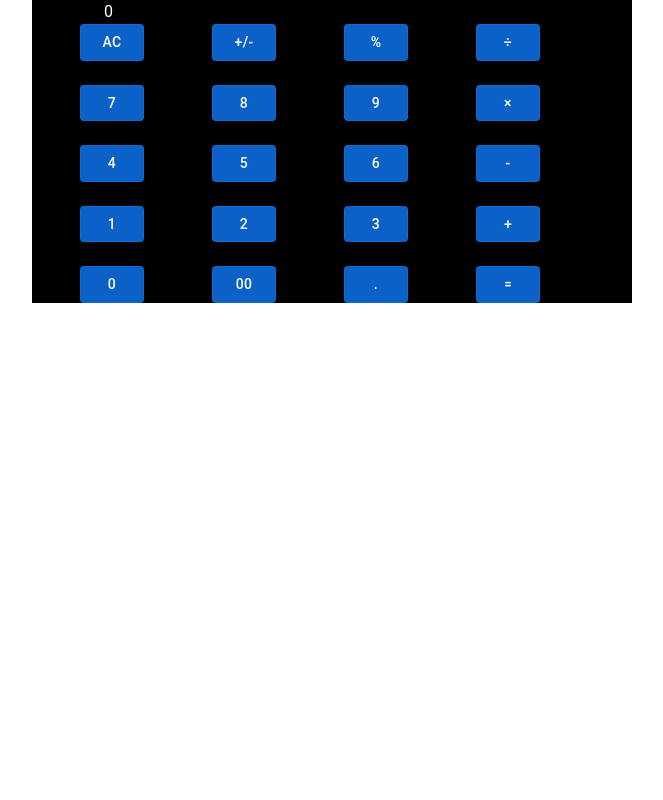
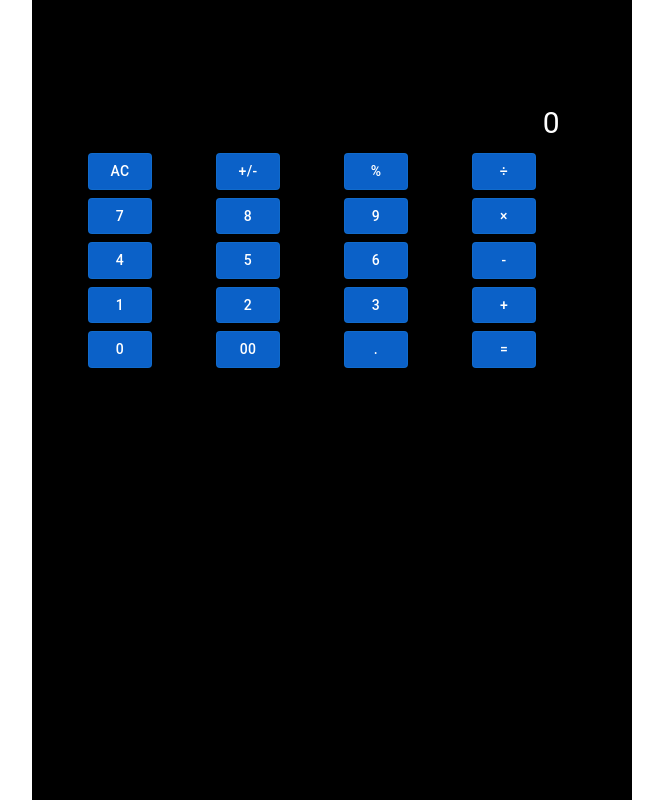
Before and after one commit to mixnuts07/Calculator, a React (Create React App) app: page / in a window 1280 px wide. Shown: the whole page, without its empty margins (308-971 px from the left). Built offline with nearby package versions, Linux system fonts and the light colour scheme.

Commit message:
いったん終わり。残りやること：＋以外の機能追加、UI設計

```diff
--- a/src/App.tsx
+++ b/src/App.tsx
@@ -15,7 +15,7 @@ function App() {
         <Container
           component="main"
           maxWidth="sm"
-          sx={{ backgroundColor: "rgb(00,00,00)" }}
+          sx={{ backgroundColor: "rgb(00,00,00)", height: "100vh" }}
         >
           <CalcButton />
         </Container>
--- a/src/components/CalcButton.tsx
+++ b/src/components/CalcButton.tsx
@@ -4,12 +4,24 @@ import Button from "@mui/material/Button";
 import Container from "@mui/material/Container";
 import Grid from "@mui/material/Grid";
 import Typography from "@mui/material/Typography";
+import "./button.css";
 
 const OutputCalc = ({ output }) => {
   return (
     <>
-      <Container component="div">
-        <Typography component="h2" sx={{ color: "rgb(255,255,255)" }}>
+      <Container
+        component="div"
+        maxWidth="sm"
+        sx={{ paddingTop: "100px", paddingRight: "40px" }}
+      >
+        <Typography
+          component="h2"
+          sx={{
+            color: "rgb(255,255,255)",
+            textAlign: "right",
+            fontSize: "30px",
+          }}
+        >
           {output}
         </Typography>
       </Container>
@@ -42,14 +54,14 @@ const CalcButton = () => {
     { id: 19, symbol: "=", func: true },
   ];
   const [output, setOutput] = useState<number | string>(0);
-  const inputNumber = (number) => {
+  const Input = (number) => {
     setOutput(() => Number(String(output) + String(number)));
   };
-  const addNumber = () => {
+  const Add = () => {
     setTmpNumber(Number(output));
     setOutput("+");
   };
-  const displayResult = () => {
+  const Result = () => {
     setOutput(() => tmpNumber + Number(output));
     setTmpNumber(0);
   };
@@ -60,7 +72,12 @@ const CalcButton = () => {
   return (
     <Container component="main" maxWidth="sm">
       <OutputCalc output={output} />
-      <Grid container rowSpacing={3} columnSpacing={{ xs: 1, sm: 1, md: 3 }}>
+      <Grid
+        container
+        rowSpacing={1}
+        columnSpacing={1}
+        sx={{ margin: "0 auto" }}
+      >
         {numbers.map((number) => {
           return (
             <Grid item sm={3}>
@@ -68,11 +85,7 @@ const CalcButton = () => {
                 <Button
                   variant="outlined"
                   key={number.id}
-                  onClick={
-                    number.symbol === "+"
-                      ? () => addNumber()
-                      : () => displayResult()
-                  }
+                  onClick={number.symbol === "+" ? () => Add() : () => Result()}
                   sx={{
                     backgroundColor: "rgba(14, 122, 250, 0.8)",
                     color: "rgb(255,255,255)",
@@ -82,9 +95,10 @@ const CalcButton = () => {
                 </Button>
               ) : (
                 <Button
+                  className="glow-on-hover"
                   variant="outlined"
                   key={number.id}
-                  onClick={() => inputNumber(number.symbol)}
+                  onClick={() => Input(number.symbol)}
                   sx={{
                     backgroundColor: "rgba(14, 122, 250, 0.8)",
                     color: "rgb(255,255,255)",
--- /dev/null
+++ b/src/components/button.css
@@ -0,0 +1,98 @@
+HTML CSSResult Skip Results Iframe EDIT ON html,
+body {
+  margin: 0;
+  padding: 0;
+  width: 100%;
+  height: 100vh;
+  display: flex;
+  flex-direction: row;
+  justify-content: center;
+  align-items: center;
+  /* background: #000; */
+}
+
+.glow-on-hover {
+  /* width: 220px;
+  height: 50px; */
+  border: none;
+  outline: none;
+  color: #fff;
+  /* background: #111; */
+  cursor: pointer;
+  position: relative;
+  z-index: 0;
+  border-radius: 10px;
+}
+
+.glow-on-hover:before {
+  content: "";
+  background: linear-gradient(
+    45deg,
+    #ff0000,
+    #ff7300,
+    #fffb00,
+    #48ff00,
+    #00ffd5,
+    #002bff,
+    #7a00ff,
+    #ff00c8,
+    #ff0000
+      /* #ff0000,
+    #ff7300,
+    #fffb00,
+    #48ff00,
+    #00ffd5,
+    #002bff,
+    #7a00ff,
+    #ff00c8,
+    #ff0000 */
+  );
+  position: absolute;
+  top: -2px;
+  left: -2px;
+  background-size: 400%;
+  z-index: -1;
+  filter: blur(5px);
+  width: calc(100% + 4px);
+  height: calc(100% + 4px);
+  animation: glowing 20s linear infinite;
+  opacity: 0;
+  transition: opacity 0.3s ease-in-out;
+  border-radius: 10px;
+}
+
+.glow-on-hover:active {
+  color: #000;
+}
+
+.glow-on-hover:active:after {
+  background: transparent;
+}
+
+.glow-on-hover:hover:before {
+  opacity: 1;
+}
+
+.glow-on-hover:after {
+  z-index: -1;
+  content: "";
+  position: absolute;
+  width: 100%;
+  height: 100%;
+  /* background: #111; */
+  left: 0;
+  top: 0;
+  border-radius: 10px;
+}
+
+@keyframes glowing {
+  0% {
+    background-position: 0 0;
+  }
+  50% {
+    background-position: 400% 0;
+  }
+  100% {
+    background-position: 0 0;
+  }
+}
```
